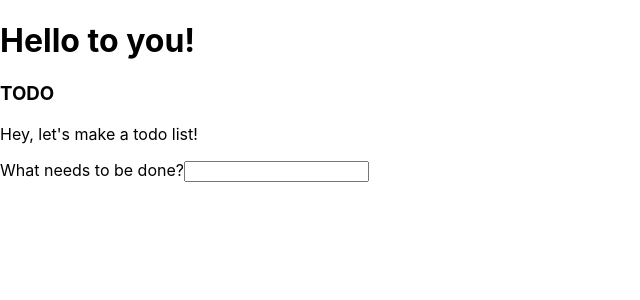
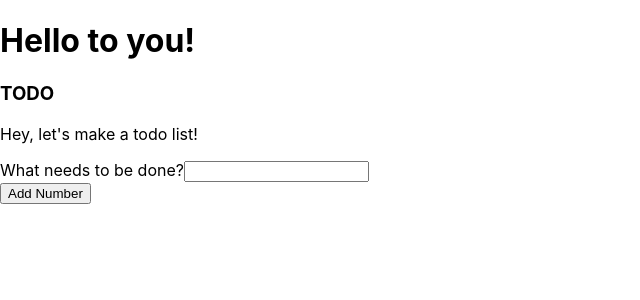
Before and after one commit to cherishebojudah/react-todo-app, a React (Create React App) app: page / in a window 1280 px wide. Shown: the top 300 px of the page, without its empty margins (0-640 px from the left). Built offline with nearby package versions, Linux system fonts and the light colour scheme.

Commit message:
add button element to todo component

```diff
--- a/src/Todo.js
+++ b/src/Todo.js
@@ -9,6 +9,7 @@ function TodoApp () {
                 <label htmlFor='new-todo'>What needs to be done?</label>
                 <input id='new-todo'/>
             </form>
+            <button>Add Number</button>
         </div>
     )
 }
```
